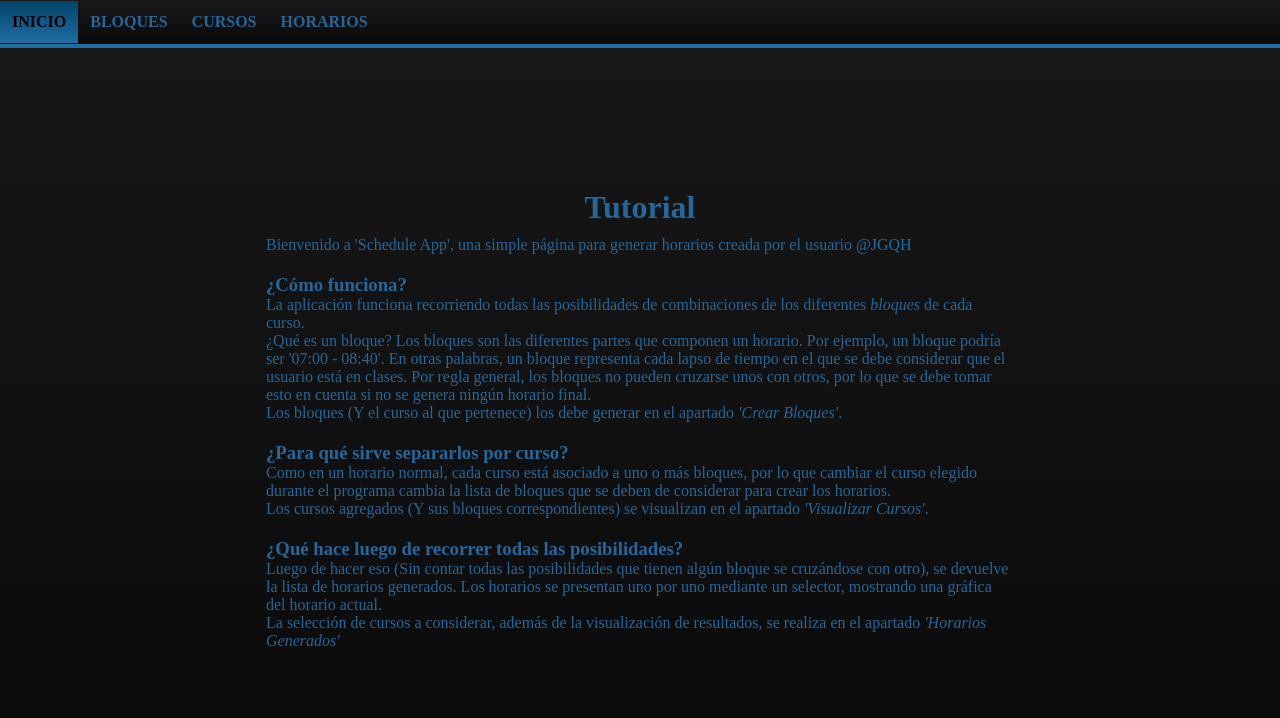
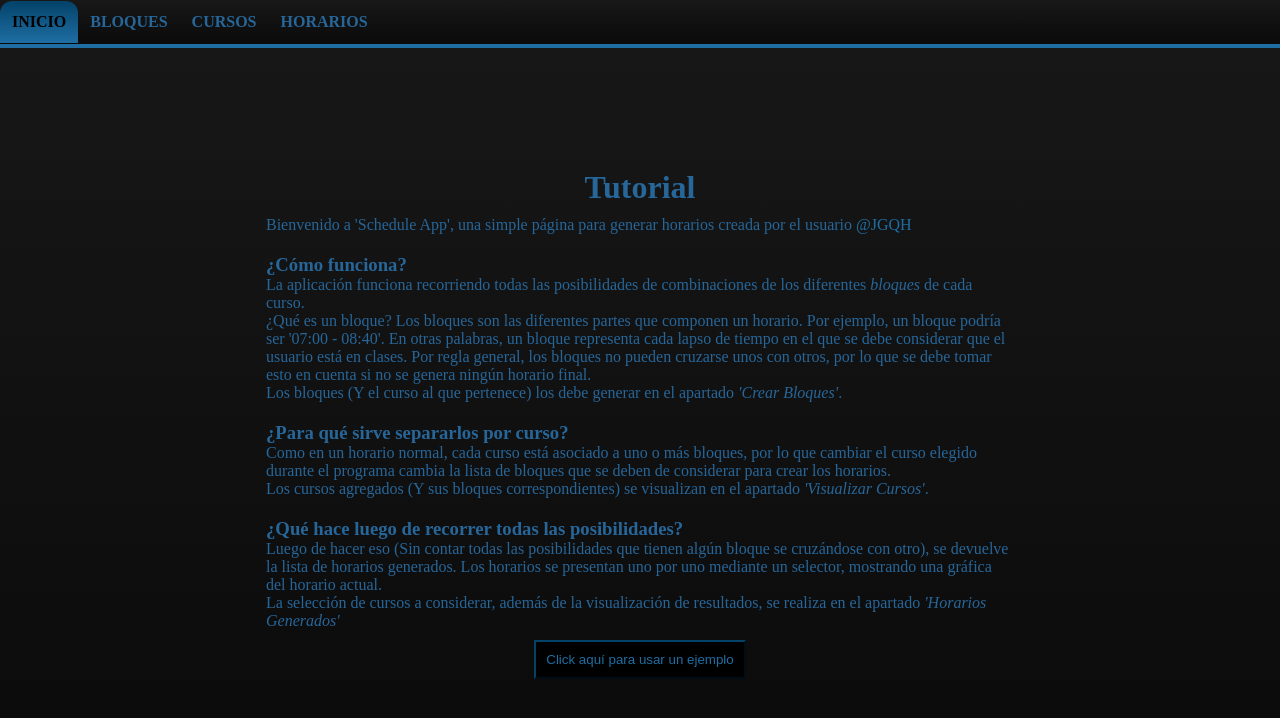
Before and after one commit to JGQH/Schedule-JS, a Next.js app: page / in a window 1280 px wide. Shown: the top 718 px of the page. Built offline with nearby package versions, Linux system fonts and the light colour scheme.

Commit message:
Modifies Navbar styling and adds classes to try
- Modifies Navbar to use animation in ::before for the color
- Adds a button to landpage for adding a list of classes to test the website
- Modifies useWindowSize hook to also update the window size on first load

```diff
--- a/components/Navbar/Navbar.module.scss
+++ b/components/Navbar/Navbar.module.scss
@@ -27,7 +27,31 @@
     }
 
     .navSelected {
+        position: relative;
+
+        &::before {
+            content: '';
+            z-index: -1;
+            position: absolute;
+            background: linear-gradient(0, getBlue(3) 0%, getBlue(0) 100%);
+            border-radius: $paddingSpace $paddingSpace 0 0;
+
+            top: 0;
+            left: 0;
+            right: 0;
+            bottom: 0;
+            animation: navSelectedAnim .25s forwards ease-out;
+        }
+
         color: getDark(0);
-        background: linear-gradient(0, getBlue(3) 0%, getBlue(0) 100%);
     }
 }
+
+@keyframes navSelectedAnim {
+    from {
+        top: 100%;
+    }
+    to {
+        top: 0;
+    }
+}
--- a/components/Svgs/SvgScheduleHooks.js
+++ b/components/Svgs/SvgScheduleHooks.js
@@ -26,6 +26,7 @@ export function useWindowSize() {
         function doResize() {
             setWidth(window.innerWidth)
         }
+        doResize();
 
         window.addEventListener('resize', doResize)
         return () => window.removeEventListener('resize', doResize)
--- a/pages/blocks/create/blockHooks.js
+++ b/pages/blocks/create/blockHooks.js
@@ -40,7 +40,7 @@ export function uploadBlock(block) {
     const course = `${block.class} [${block.group}] (${blockDay})`;
 
     if(block.class.trim().length > 0 && block.group.trim().length > 0) {
-        if(window.confirm(`¿Seguro que desea guardar este bloque del curso ${course})?`)){
+        if(window.confirm(`¿Seguro que desea guardar este bloque del curso ${course}?`)){
             const newBlock = {
                 'Day': block.day,
                 'Start': block.start,
--- a/pages/blocks/delete/Blocks.module.scss
+++ b/pages/blocks/delete/Blocks.module.scss
@@ -30,8 +30,8 @@
 
                     &:hover {
                         cursor: pointer;
-                        background-color: getDark(1);
-                        box-shadow: 0 0 .25rem .25rem getDark(1);
+                        background-color: getDark(0);
+                        box-shadow: 0 0 .25rem .25rem getDark(0);
                     }
                 }
             }
--- a/pages/index.jsx
+++ b/pages/index.jsx
@@ -1,4 +1,5 @@
 import styles from 'styles/Landpage.module.scss'
+import { createTest } from './indexHooks'
 
 export default function Home() {
     return (
@@ -23,5 +24,8 @@ export default function Home() {
             <p>Luego de hacer eso (Sin contar todas las posibilidades que tienen algún bloque se cruzándose con otro), se devuelve la lista de horarios generados. Los horarios se presentan uno por uno mediante un selector, mostrando una gráfica del horario actual.</p>
             <p>La selección de cursos a considerar, además de la visualización de resultados, se realiza en el apartado <i>'Horarios Generados'</i></p>
         </div>
+        <div className={styles.landpageClicker}>
+            <button onClick={createTest}>Click aquí para usar un ejemplo</button>
+        </div>
     </div>)
 }
--- /dev/null
+++ b/pages/indexHooks.js
@@ -0,0 +1,38 @@
+import { setClasses } from '@Utilities/StorageManager'
+
+const TestClasses = {
+    'Dirección Estratégica': {
+        'A': [{'Day': 0,'Start': 3,'End': 5},{'Day': 2,'Start': 6,'End': 7},{'Day': 4,'Start': 3,'End': 4}],
+        'B': [{'Day': 3,'Start': 11,'End': 13},{'Day': 4,'Start': 10,'End': 15}],
+        'C': [{'Day': 0,'Start': 6,'End': 7},{'Day': 1,'Start': 6,'End': 7},{'Day': 4,'Start': 5,'End': 7}],
+        'D': [{'Day': 0,'Start': 11,'End': 12},{'Day': 3,'Start': 8,'End': 9}]
+    },
+    'Dirección Ambiental': {
+        'A': [{'Day': 0,'Start': 6,'End': 7},{'Day': 4,'Start': 0,'End': 2}],
+        'B': [{'Day': 0,'Start': 8,'End': 10},{'Day': 3,'Start': 14,'End': 15}],
+        'c': [{'Day': 3,'Start': 0,'End': 2},{'Day': 1,'Start': 0,'End': 1}]
+    },
+    'Ingeniería del Producto': {
+        'A': [{'Day': 1,'Start': 2,'End': 3},{'Day': 2,'Start': 2,'End': 3},{'Day': 3,'Start': 2,'End': 4}],
+        'B': [{'Day': 1,'Start': 8,'End': 9},{'Day': 2,'Start': 10,'End': 12},{'Day': 4,'Start': 12,'End': 13}],
+        'C': [{'Day': 0,'Start': 3,'End': 5},{'Day': 3,'Start': 7,'End': 7},{'Day': 4,'Start': 2,'End': 4}],
+        'D': [{'Day': 1,'Start': 10,'End': 12},{'Day': 2,'Start': 13,'End': 14},{'Day': 3,'Start': 10,'End': 11}]
+    },
+    'Dirección de Proyectos': {
+        'A': [{'Day': 1,'Start': 4,'End': 6},{'Day': 2,'Start': 4,'End': 5}, {'Day': 3,'Start': 5,'End': 6}],
+        'B': [{'Day': 0,'Start': 13,'End': 14},{'Day': 1,'Start': 13,'End': 15},{'Day': 2,'Start': 13,'End': 14}],
+        'C': [{'Day': 1,'Start': 2,'End': 3},{'Day': 2,'Start': 2,'End': 4},{'Day': 3,'Start': 2,'End': 3}],
+        'D': [{'Day': 0,'Start': 13,'End': 14},{'Day': 1,'Start': 13,'End': 15},{'Day': 2,'Start': 8,'End': 10},{'Day': 4,'Start': 8,'End': 9}]
+    },
+    'Sistemas de Información': {
+        'A': [{'Day': 0,'Start': 0,'End': 2}],
+        'B': [{'Day': 1,'Start': 10,'End': 12}],
+        'C': [{'Day': 2,'Start': 0,'End': 1},{'Day': 2,'Start': 1,'End': 1}],
+        'D': [{'Day': 3,'Start': 12,'End': 14}]
+    }
+}
+
+export function createTest() {
+    setClasses(TestClasses)
+    alert('¡Ejemplo añadido!')
+}
--- a/styles/Landpage.module.scss
+++ b/styles/Landpage.module.scss
@@ -14,4 +14,13 @@
             color: getBlue(3);
         }
     }
+
+    .landpageClicker {
+        text-align: center;
+
+        button {
+            padding: 10px;
+            @include styles_clicker;
+        }
+    }
 }
--- a/styles/globals.scss
+++ b/styles/globals.scss
@@ -9,6 +9,7 @@
 body {
     color: getBlue(2);
     background: linear-gradient(0, getDark(1) 0%, getDark(3) 100%);
+    overflow-x: hidden;
 
     #__next {
         width: 100vw;
```
